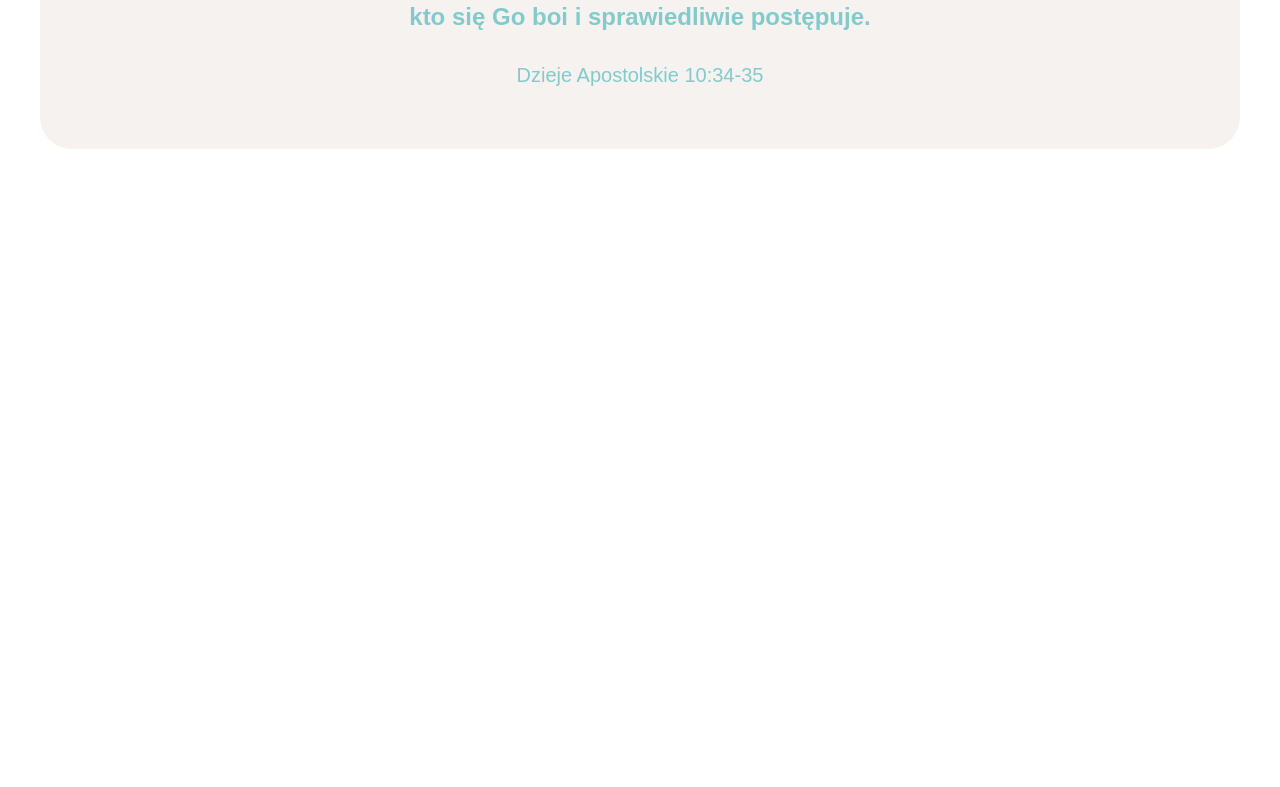
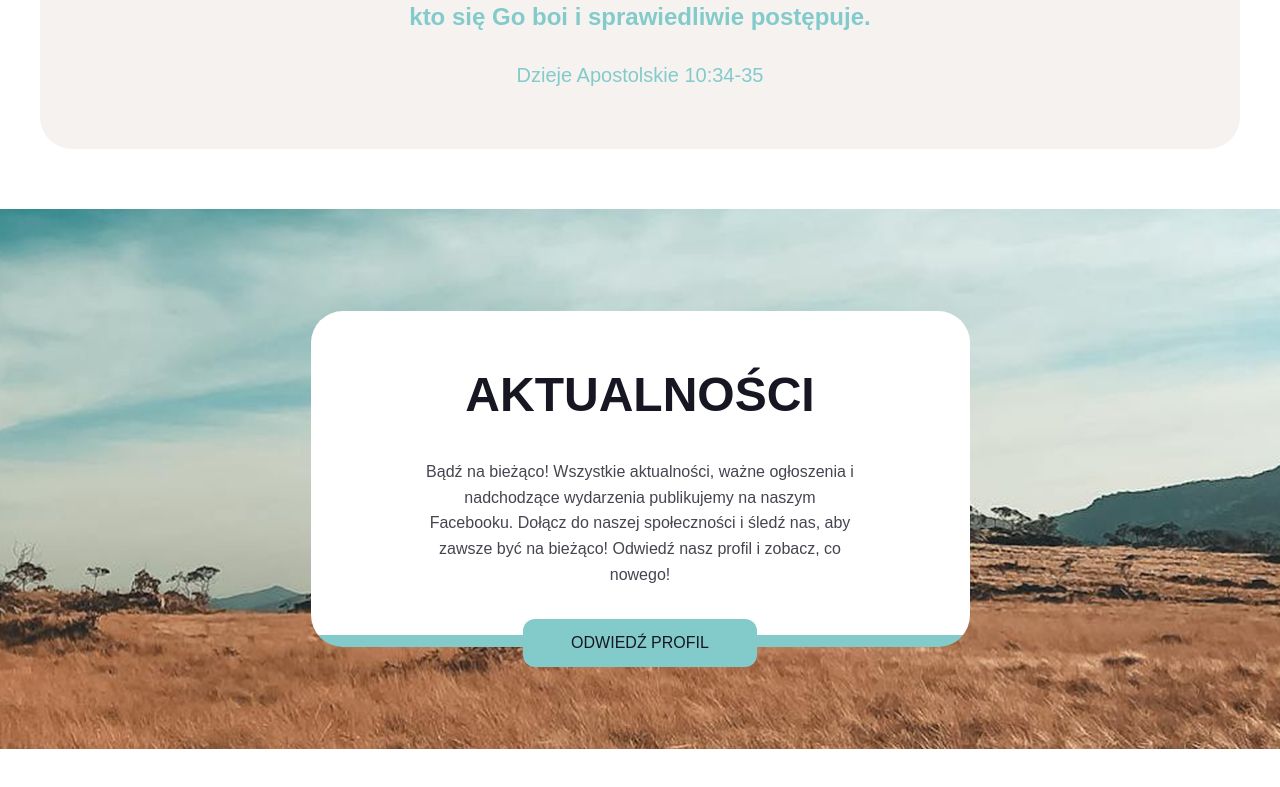
Before and after one commit to schier-jonasz/Opoka, a Vue app: page / in a window 1280 px wide. Shown: the part 3783-4570 px from the top of the page. Before the commit the page ends 3932 px from the top, so only its background shows below. Built offline with nearby package versions, Linux system fonts and the light colour scheme; the HTML template or start-up script is replaced by a standard one.

Commit message:
feat: Add Feed section

```diff
--- a/src/App.vue
+++ b/src/App.vue
@@ -5,6 +5,7 @@ import ServiceInformation from "@/components/ServiceInformation.vue";
 import AboutUs from "@/components/AboutUs.vue";
 import ChildrenMeetings from "@/components/ChildrenMeetings.vue";
 import Creed from "@/components/Creed.vue";
+import Feed from "@/components/Feed.vue";
 </script>
 
 <template>
@@ -15,6 +16,7 @@ import Creed from "@/components/Creed.vue";
     <AboutUs />
     <ChildrenMeetings />
     <Creed />
+    <Feed />
   </main>
 </template>
 
--- /dev/null
+++ b/src/components/Feed.vue
@@ -0,0 +1,54 @@
+<template>
+  <section class="py-[60px]">
+    <div class="bg-[url(@/assets/img/feed-background.png)] h-[540px] flex items-center justify-center bg-no-repeat bg-cover bg-center">
+      <div class="feed-pseudo flex flex-col items-center justify-center gap-10 py-[60px] px-28 rounded-4xl relative"
+           :class="{ 'is-hovering': isHovering }"
+      >
+        <h3 class="text-5xl font-bold z-10">AKTUALNOŚCI</h3>
+        <p class="max-w-[435px] text-center opacity-80">Bądź na bieżąco! Wszystkie aktualności, ważne ogłoszenia
+          i nadchodzące wydarzenia publikujemy na naszym Facebooku. Dołącz do naszej społeczności i śledź nas, aby zawsze być na bieżąco! Odwiedź nasz profil i zobacz, co nowego!</p>
+        <Button class="absolute -bottom-5" @mouseenter="isHovering = true" @mouseleave="isHovering = false">ODWIEDŹ PROFIL</Button>
+      </div>
+    </div>
+  </section>
+</template>
+<script setup lang="ts">
+import Button from "@/components/Button.vue";
+import {ref} from "vue";
+
+const isHovering = ref<boolean>(false);
+</script>
+<style scoped>
+.feed-pseudo {
+  background: linear-gradient(to bottom,
+  white 0%,
+  white calc(100% - 12px),
+  var(--color-primary) calc(100% - 12px),
+  var(--color-primary) 100%
+  );
+  position: relative;
+}
+
+.feed-pseudo::before {
+  content: '';
+  position: absolute;
+  top: 0;
+  left: 0;
+  right: 0;
+  bottom: 0;
+  background: linear-gradient(to bottom,
+  white 0%,
+  white calc(100% - 12px),
+  var(--color-secondary) calc(100% - 12px),
+  var(--color-secondary) 100%
+  );
+  border-radius: inherit;
+  opacity: 0;
+  transition: opacity 0.2s ease;
+  pointer-events: none;
+}
+
+.feed-pseudo.is-hovering::before {
+  opacity: 1;
+}
+</style>
```
Also changed, not shown: src/assets/img/feed-background.png (added).
